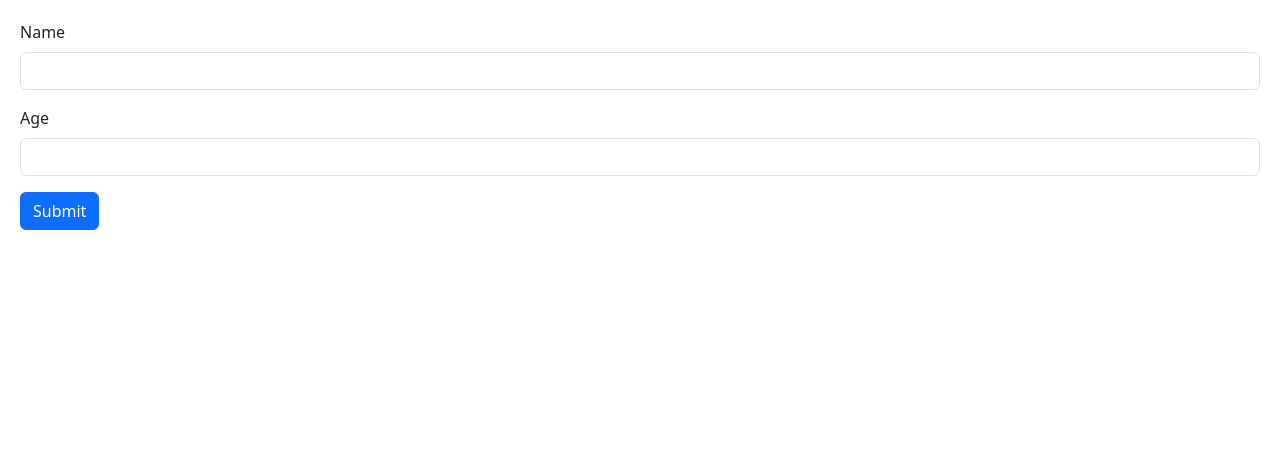
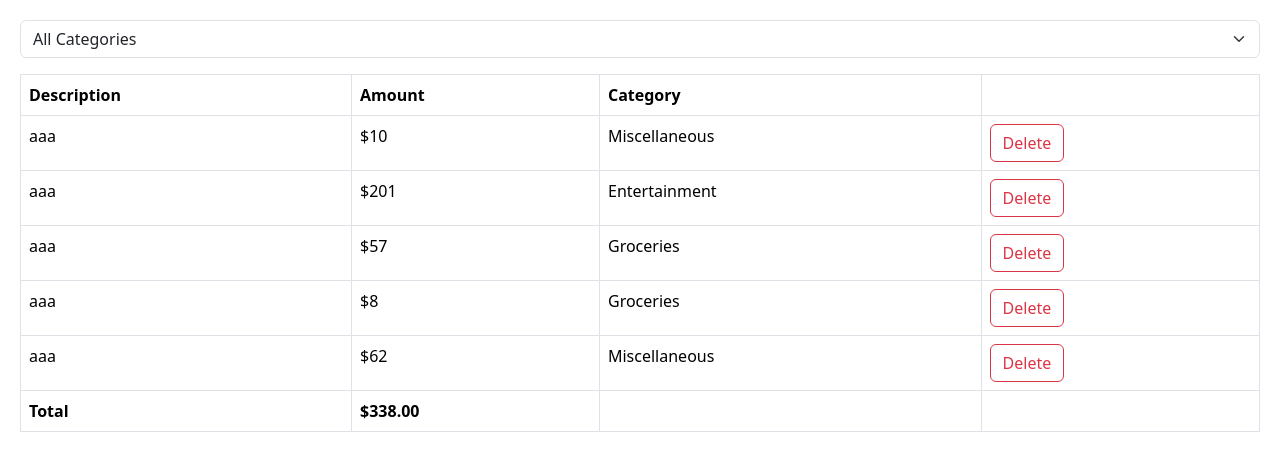
Before and after one commit to pxmdk/react-beginner, a React (Vite) app: page / in a window 1280 px wide. Shown: the top 470 px of the page. Built offline with nearby package versions, Linux system fonts and the light colour scheme.

Commit message:
Closed down small courses, and added expense tracker

```diff
--- a/package.json
+++ b/package.json
@@ -13,7 +13,8 @@
     "bootstrap": "^5.3.3",
     "fragment": "^0.3.0",
     "react": "^18.3.1",
-    "react-dom": "^18.3.1"
+    "react-dom": "^18.3.1",
+    "react-hook-form": "^7.53.2"
   },
   "devDependencies": {
     "@eslint/js": "^9.14.0",
--- a/src/App.tsx
+++ b/src/App.tsx
@@ -1,8 +1,33 @@
-import Form from "./components/Form";
+import { useState } from "react";
+import ExpenseList from "./expense-tracker/components/ExpenseList";
+import ExpenseFilter from "./expense-tracker/components/ExpenseFilter";
+
 const App = () => {
+  const [selectedCategory, setSelectedCategory] = useState("");
+  const [expenses, setExpenses] = useState([
+    { id: 1, description: "aaa", amount: 10, category: "Miscellaneous" },
+    { id: 2, description: "aaa", amount: 201, category: "Entertainment" },
+    { id: 3, description: "aaa", amount: 57, category: "Groceries" },
+    { id: 4, description: "aaa", amount: 8, category: "Groceries" },
+    { id: 5, description: "aaa", amount: 62, category: "Miscellaneous" },
+  ]);
+
+  const visibleExpenses = selectedCategory
+    ? expenses.filter((e) => e.category === selectedCategory)
+    : expenses;
+
   return (
     <div>
-      <Form></Form>
+      <div className="mb-3">
+        <ExpenseFilter
+          onSelectCategory={(category) => setSelectedCategory(category)}
+        />
+      </div>
+
+      <ExpenseList
+        expenses={visibleExpenses}
+        onDelete={(id) => setExpenses(expenses.filter((e) => e.id !== id))}
+      ></ExpenseList>
     </div>
   );
 };
--- a/src/components/Form.tsx
+++ b/src/components/Form.tsx
@@ -1,28 +1,37 @@
-import { FormEvent, useRef } from "react";
+import { FormEvent, useState } from "react";
+import { useForm } from "react-hook-form";
 
 const Form = () => {
-  const nameRef = useRef<HTMLInputElement>(null);
-  const ageRef = useRef<HTMLInputElement>(null);
-  const person = { name: "", age: 0 };
-  const handleSubmit = (event: FormEvent) => {
-    event.preventDefault();
-    if (nameRef.current !== null) person.name = nameRef.current.value;
-    if (ageRef.current !== null) person.age = parseInt(ageRef.current.value);
-    console.log(person);
+  const {register, handleSubmit} = useForm();
+
+
+
   };
   return (
-    <form onSubmit={handleSubmit}>
+    <form onSubmit={handleSubmit(data => console.log(data))}>
       <div className="mb-3">
         <label htmlFor="name" className="form-label">
           Name
         </label>
-        <input ref={nameRef} id="name" type="text" className="form-control" />
+        <input
+          {...register("name")}
+          value={person.name}
+          id="name"
+          type="text"
+          className="form-control"
+        />
       </div>
       <div className="mb-3">
         <label htmlFor="age" className="form-label">
           Age
         </label>
-        <input ref={ageRef} id="age" type="number" className="form-control" />
+        <input
+          {...register("age")}
+          value={person.age}
+          id="age"
+          type="number"
+          className="form-control"
+        />
       </div>
       <button className="btn btn-primary" type="submit">
         Submit
--- /dev/null
+++ b/src/expense-tracker/components/ExpenseFilter.tsx
@@ -0,0 +1,19 @@
+interface Props {
+  onSelectCategory: (category: string) => void;
+}
+const ExpenseFilter = ({ onSelectCategory }: Props) => {
+  return (
+    <select
+      className="form-select"
+      onChange={(event) => onSelectCategory(event.target.value)}
+    >
+      <option value="">All Categories</option>
+      <option value="Groceries">Groceries</option>
+      <option value="Utilities">Utilities</option>
+      <option value="Entertainment">Entertainment</option>
+      <option value="Miscellaneous">Miscellaneous</option>
+    </select>
+  );
+};
+
+export default ExpenseFilter;
--- /dev/null
+++ b/src/expense-tracker/components/ExpenseList.tsx
@@ -0,0 +1,63 @@
+interface Expense {
+  id: number;
+  description: string;
+  amount: number;
+  category: string;
+}
+
+interface Props {
+  expenses: Expense[];
+  onDelete: (id: number) => void;
+}
+
+const ExpenseList = ({ expenses, onDelete }: Props) => {
+  if (expenses.length === 0) return null;
+  return (
+    <table className="table table-bordered">
+      <thead>
+        <tr>
+          <th>Description</th>
+          <th>Amount</th>
+          <th>Category</th>
+          <th></th>
+        </tr>
+      </thead>
+      <tbody>
+        {expenses.map((expense) => (
+          <tr key={expense.id}>
+            <td>{expense.description}</td>
+            <td>${expense.amount}</td>
+            <td>{expense.category}</td>
+            <td>
+              <button
+                className="btn btn-outline-danger"
+                onClick={() => onDelete(expense.id)}
+              >
+                Delete
+              </button>
+            </td>
+          </tr>
+        ))}
+      </tbody>
+      <tfoot>
+        <tr>
+          <td>
+            <strong>Total</strong>
+          </td>
+          <td>
+            <strong>
+              $
+              {expenses
+                .reduce((acc, expense) => expense.amount + acc, 0)
+                .toFixed(2)}
+            </strong>
+          </td>
+          <td></td>
+          <td></td>
+        </tr>
+      </tfoot>
+    </table>
+  );
+};
+
+export default ExpenseList;
```
Also changed, not shown: 1 other file (tests, documents, lock files or other folders).
